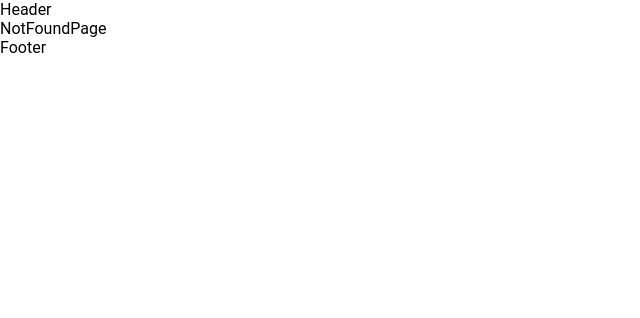
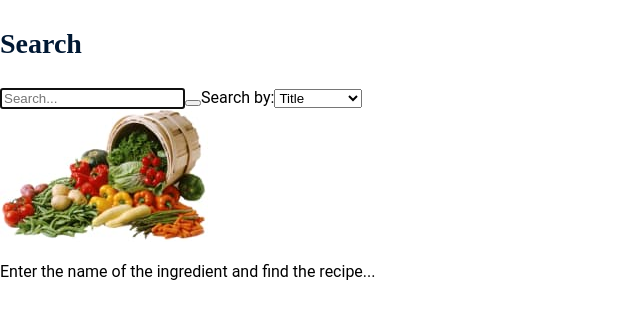
Before and after one commit to filip-bak/so-yummy-project, a React (Create React App) app in the folder frontend/: page /so-yummy-project/search in a window 1280 px wide. Shown: the top 318 px of the page, without its empty margins (0-640 px from the left). Built offline with nearby package versions, Linux system fonts and the light colour scheme.

Commit message:
created components for SearchPage

```diff
--- a/frontend/src/App.jsx
+++ b/frontend/src/App.jsx
@@ -4,11 +4,13 @@ import MainPage from "pages/MainPage";
 import WelcomePage from "pages/WelcomePage";
 import AuthSharedLayout from "components/AuthSharedLayout";
 import NotFoundPage from "pages/NotFoundPage";
+import SearchPage from "pages/SearchPage/SearchPage";
 
 export const App = () => {
   return (
     <Routes>
       <Route path="/welcome" element={<WelcomePage />} />
+      <Route path="/search" element={<SearchPage />} />
 
       <Route path="/" element={<AuthSharedLayout />}>
         <Route path="/register" />
--- /dev/null
+++ b/frontend/src/components/MainPageTitle/MainPageTitle.jsx
@@ -0,0 +1,14 @@
+import css from "./MainPageTitle.module.css";
+import PropTypes from "prop-types";
+
+export const MainPageTitle = ({ title }) => {
+  return (
+    <div className={css.container}>
+      <h3 className={css.title}>{title}</h3>
+    </div>
+  );
+};
+
+MainPageTitle.propTypes = {
+  title: PropTypes.string.isRequired,
+};
--- /dev/null
+++ b/frontend/src/components/MainPageTitle/MainPageTitle.module.css
@@ -0,0 +1,6 @@
+.title {
+  color: #001833;
+  font-family: "Poppins";
+  font-size: 28px;
+  font-weight: 600;
+}
--- /dev/null
+++ b/frontend/src/components/NoContent/NoContent.jsx
@@ -0,0 +1,23 @@
+import css from "./NoContent.module.css";
+import PropTypes from "prop-types";
+import vegetables from "../../images/vegetables-208.jpg";
+
+export const NoContent = ({ infoParagraph }) => {
+  return (
+    <div>
+      <img
+        className={css.image}
+        src={vegetables}
+        // src="images/vegetables-208.jpg"
+        alt="vegetables falling out of the basket"
+        width="208"
+        height="133"
+      />
+      <p>{infoParagraph}</p>
+    </div>
+  );
+};
+
+NoContent.propTypes = {
+  infoParagraph: PropTypes.string.isRequired,
+};
--- /dev/null
+++ b/frontend/src/components/SearchBar/SearchBar.jsx
@@ -0,0 +1,26 @@
+import { SearchType } from "components/SearchType/SearchType";
+import css from "./SearchBar.module.css";
+import PropTypes from "prop-types";
+
+export const SearchBar = ({ handleSubmit }) => {
+  return (
+    <>
+      <form className={css.form} onSubmit={handleSubmit}>
+        <input
+          className={css.input}
+          type="text"
+          autoComplete="off"
+          autoFocus
+          placeholder="Search..."
+          name="searchFilter"
+        ></input>
+        <button type="submit" className={css.button}></button>
+        <SearchType />
+      </form>
+    </>
+  );
+};
+
+SearchBar.propTypes = {
+  handleSubmit: PropTypes.func,
+};
--- /dev/null
+++ b/frontend/src/components/SearchType/SearchType.jsx
@@ -0,0 +1,15 @@
+import css from "./SearchType.module.css";
+
+export const SearchType = () => {
+  return (
+    <>
+      <label for="searchType" className={css.label}>
+        Search by:
+        <select id="searchType" name="searchType">
+          <option value="title">Title</option>
+          <option value="ingredients">Ingredients</option>
+        </select>
+      </label>
+    </>
+  );
+};
--- /dev/null
+++ b/frontend/src/components/SearchedRecipesList/SearchedRecipesList.jsx
@@ -0,0 +1,7 @@
+import { NoContent } from "components/NoContent/NoContent";
+
+export const SearchedRecipesList = () => {
+  return (
+    <NoContent infoParagraph="Enter the name of the ingredient and find the recipe..." />
+  );
+};
--- /dev/null
+++ b/frontend/src/pages/SearchPage/SearchPage.jsx
@@ -0,0 +1,16 @@
+import css from "./SearchPage.module.css";
+import { MainPageTitle } from "components/MainPageTitle/MainPageTitle";
+import { SearchBar } from "components/SearchBar/SearchBar";
+import { SearchedRecipesList } from "components/SearchedRecipesList/SearchedRecipesList";
+
+const SearchPage = () => {
+  return (
+    <div className={css.container}>
+      <MainPageTitle title="Search" />
+      <SearchBar />
+      <SearchedRecipesList />
+    </div>
+  );
+};
+
+export default SearchPage;
```
Also changed, not shown: frontend/src/components/NoContent/NoContent.module.css (added), frontend/src/components/SearchBar/SearchBar.module.css (added), frontend/src/components/SearchType/SearchType.module.css (added), frontend/src/images/vegetables-208.jpg (added), frontend/src/pages/SearchPage/SearchPage.module.css (added).
